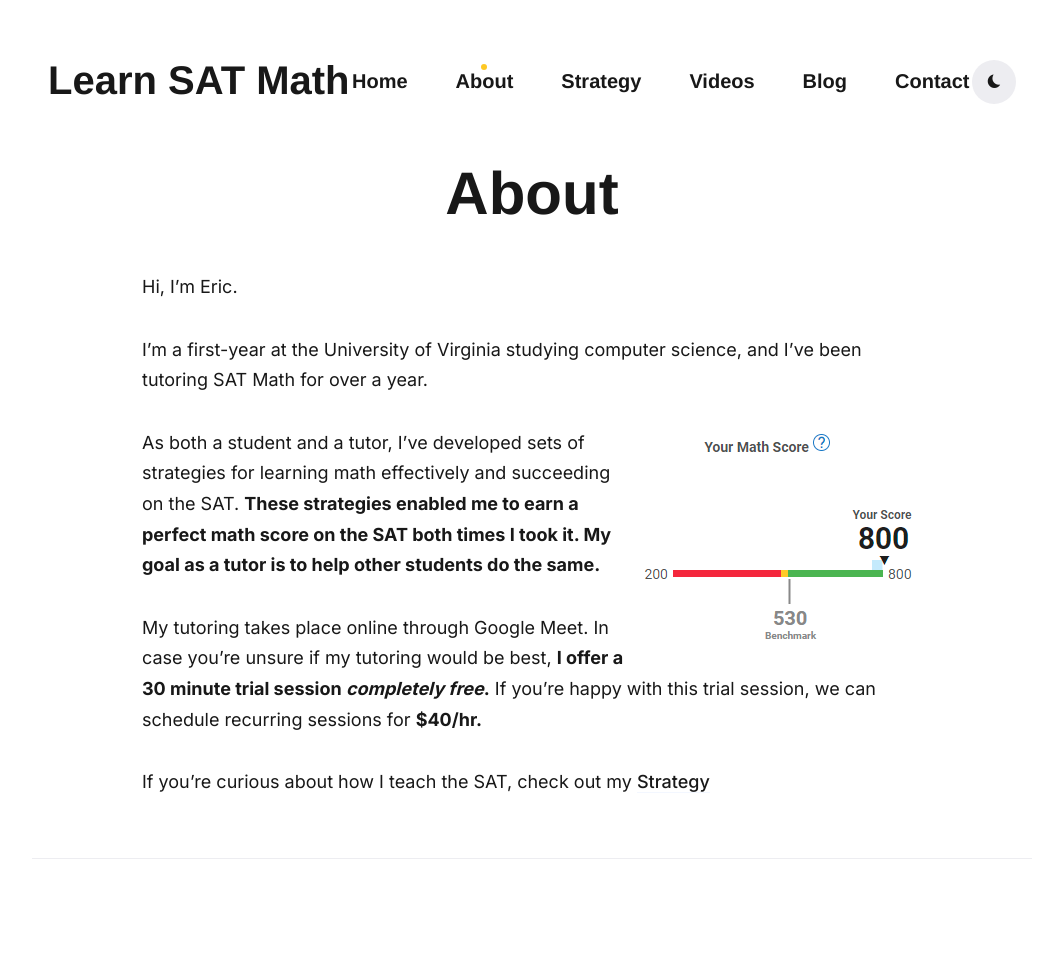
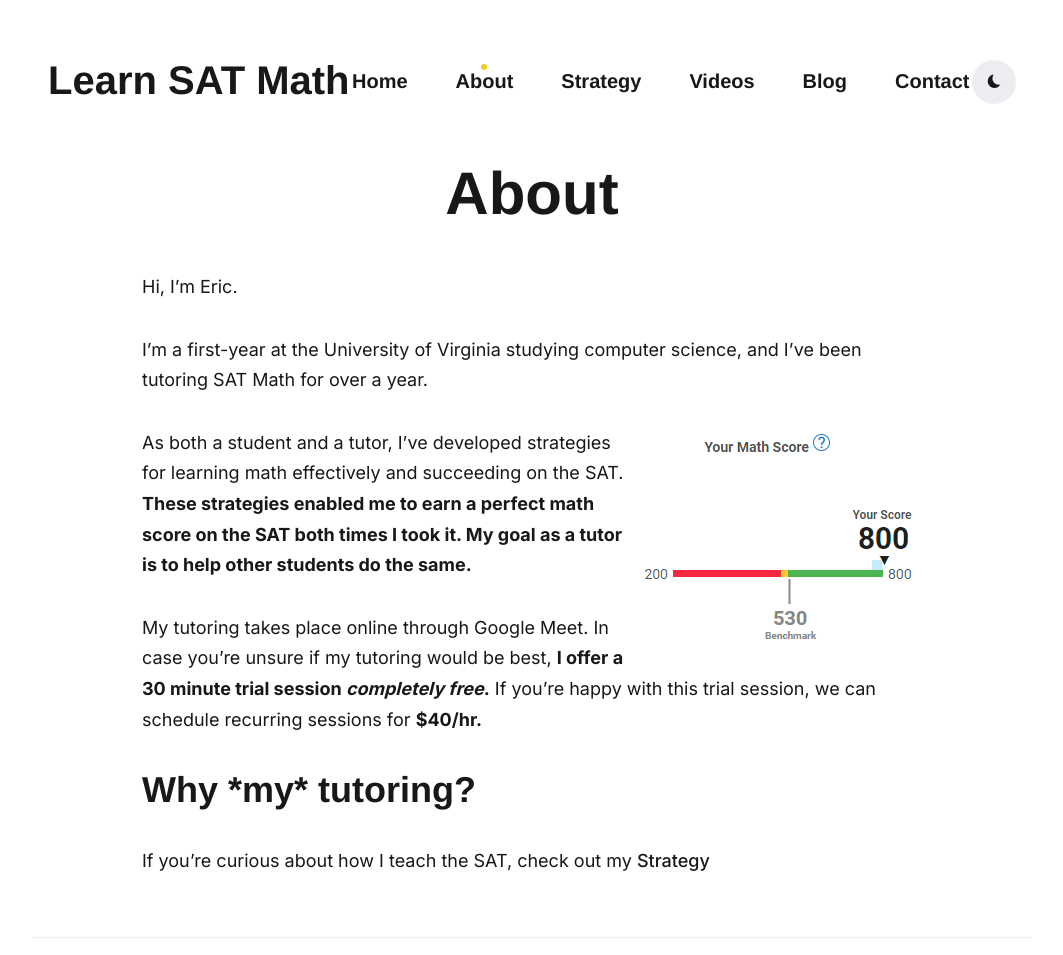
Before and after one commit to qExobyte/qExobyte.github.io, a Jekyll site: the page built from _pages/about.md, in a window 1280 px wide, cut to the strip 0-955 px from the top of the page. Shown: the whole strip, without its empty margins (108-1171 px from the left). Built offline with Jekyll 4.4.1, drawn with Linux system fonts in a browser that asks for light colours; nearby versions of some CDN libraries; some web fonts are replaced.

Commit message:
testing about changes

```diff
--- a/_pages/about.md
+++ b/_pages/about.md
@@ -9,10 +9,12 @@
 I'm a first-year at the University of Virginia studying computer science, and I've been tutoring SAT Math for over a year.
 
 <img src="/images/score.jpg" align="right">
-As both a student and a tutor, I've developed sets of strategies for learning math effectively and succeeding on the SAT. **These strategies enabled me to earn a perfect math score on the SAT both times I took it. My goal as a tutor is to help other students do the same.**
+As both a student and a tutor, I've developed strategies for learning math effectively and succeeding on the SAT. **These strategies enabled me to earn a perfect math score on the SAT both times I took it. My goal as a tutor is to help other students do the same.**
 
 
 My tutoring takes place online through Google Meet. In case you're unsure if my tutoring would be best, **I offer a 30 minute trial session *completely free*.** If you're happy with this trial session, we can schedule recurring sessions for **$40/hr.**
+
+<h1>Why *my* tutoring?</h1>
 
 If you're curious about how I teach the SAT, check out my [Strategy](https://learnsatmath.com/strategy/)
 
```
